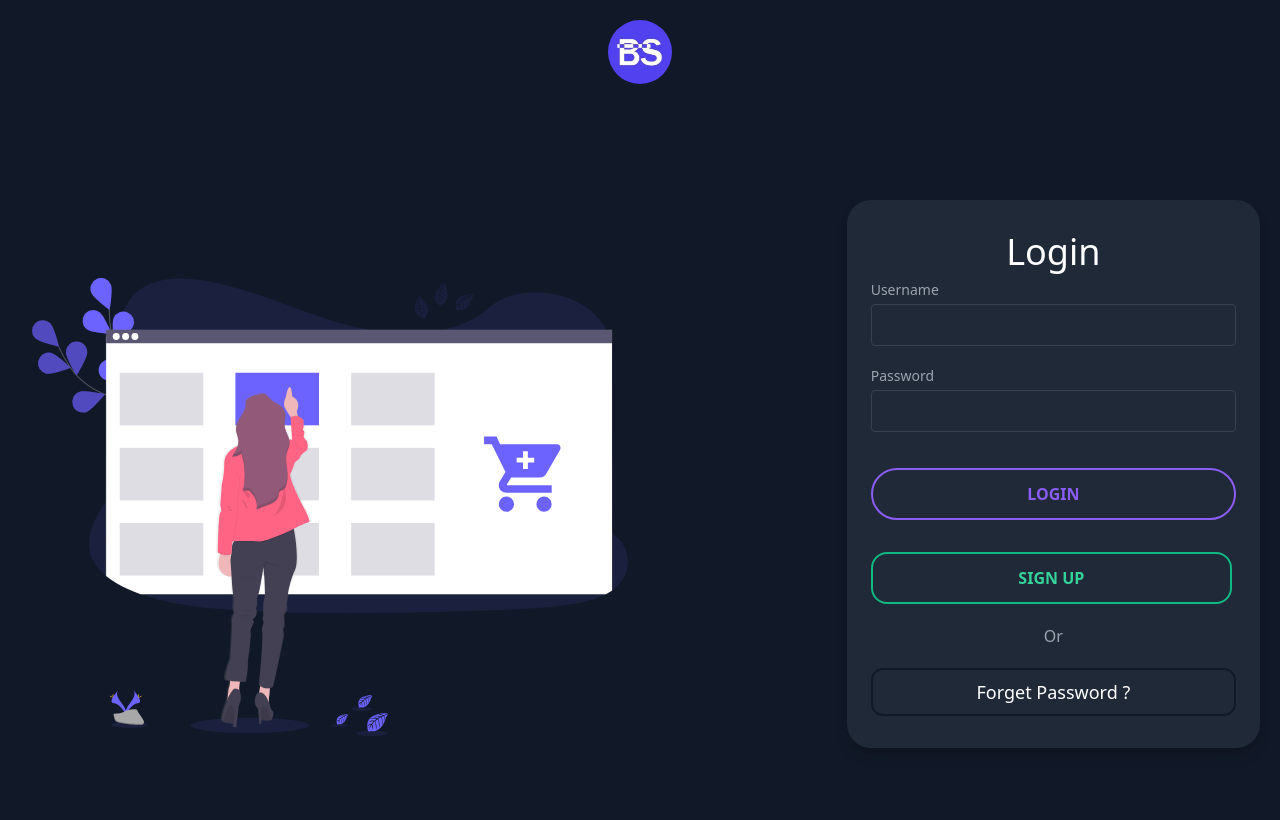
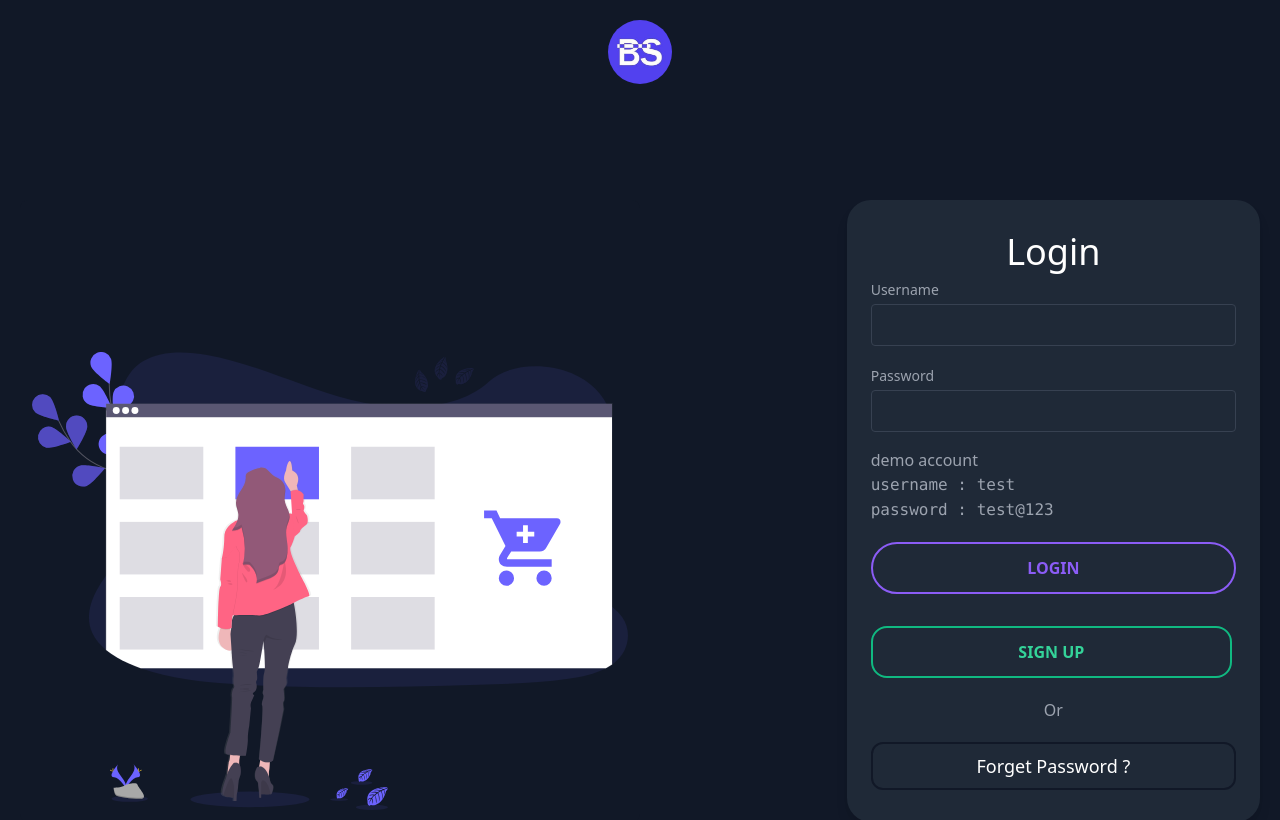
Before and after one commit to PraveenMalethia/basketiya-2, a Nuxt app: page /login in a window 1280 px wide. Shown: the top 820 px of the page. Built offline with nearby package versions, Linux system fonts and the light colour scheme.

Commit message:
demo account added

```diff
--- a/pages/login.vue
+++ b/pages/login.vue
@@ -96,6 +96,10 @@
                 ease-in-out"
             />
           </div>
+          <p>demo account<br>
+            <code>username : test</code><br>
+            <code>password : test@123</code>
+          </p>
           <button
             class="
             py-3
```
